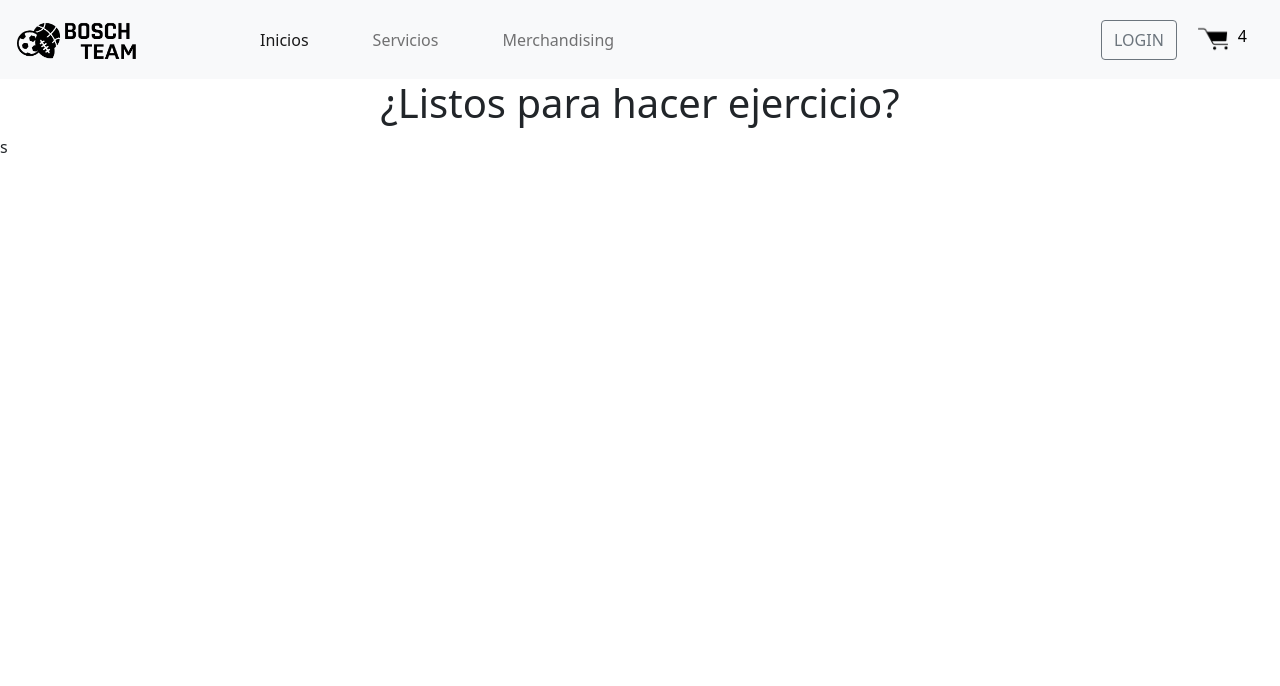
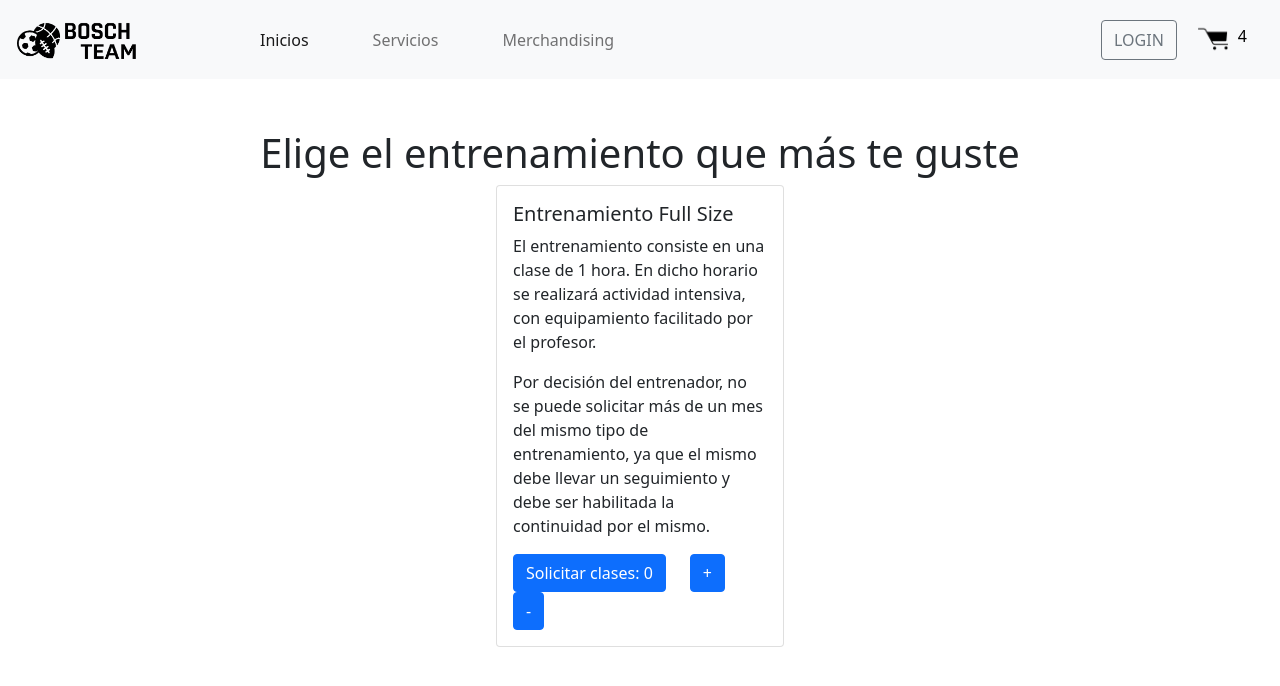
Before and after one commit to JaviMenga/BoschTeam, a React (Create React App) app: page / in a window 1280 px wide. Shown: the top 686 px of the page. Built offline with nearby package versions, Linux system fonts and the light colour scheme.

Commit message:
add ItemCount

```diff
--- a/public/index.html
+++ b/public/index.html
@@ -6,37 +6,13 @@
     <meta name="viewport" content="width=device-width, initial-scale=1" />
     <meta name="theme-color" content="#000000" />
     <meta name="description" content="Web site created using create-react-app" />
-    <!--
-      manifest.json provides metadata used when your web app is installed on a
-      user's mobile device or desktop. See https://developers.google.com/web/fundamentals/web-app-manifest/
-    -->
     <link rel="manifest" href="%PUBLIC_URL%/manifest.json" />
-    <!--
-      Notice the use of %PUBLIC_URL% in the tags above.
-      It will be replaced with the URL of the `public` folder during the build.
-      Only files inside the `public` folder can be referenced from the HTML.
-
-      Unlike "/favicon.ico" or "favicon.ico", "%PUBLIC_URL%/favicon.ico" will
-      work correctly both with client-side routing and a non-root public URL.
-      Learn how to configure a non-root public URL by running `npm run build`.
-    -->
-    <title>React App</title>
+    <title>Bosch Team</title>
 </head>
 
 <body>
     <noscript>You need to enable JavaScript to run this app.</noscript>
     <div id="root"></div>
-    <!--
-      This HTML file is a template.
-      If you open it directly in the browser, you will see an empty page.
-
-      You can add webfonts, meta tags, or analytics to this file.
-      The build step will place the bundled scripts into the <body> tag.
-
-      To begin the development, run `npm start` or `yarn start`.
-      To create a production bundle, use `npm run build` or `yarn build`.
-    -->
-    <!-- Link Bootstrap -->
 </body>
 
 </html>
--- a/src/App.js
+++ b/src/App.js
@@ -1,13 +1,14 @@
 import './App.css';
 import 'bootstrap/dist/css/bootstrap.min.css'
 import 'bootstrap/dist/js/bootstrap.bundle.min'
-import NavBar from './components/NavBar'
-import ItemListContainer from './containers/ItemListContainer'
+import NavBar from './components/NavBar/NavBar.jsx'
+import ItemListContainer from './containers/ItemListContainer.jsx'
 
 function App() {
     return ( <div className = "App">
                 <NavBar/>
-                <ItemListContainer greeting='¿Listos para hacer ejercicio?'/>s
+                <ItemListContainer greeting={"Elige el entrenamiento que más te guste"}>
+                </ItemListContainer>
             </div>
     );
 }
--- /dev/null
+++ b/src/components/ItemCount/ItemCount.jsx
@@ -0,0 +1,54 @@
+import { useState } from "react";
+
+const ItemCount = ({max, initial}) => {
+
+const [count, setCount] = useState(0)
+
+const addItem = () => {
+if(count<max){
+    console.log("entre")
+    setCount(count +1)
+
+   }
+
+}
+
+const removeItem = () => {
+
+    if (count>initial){
+
+        setCount(count -1)
+
+    }
+
+}
+
+const onAdd =() =>{
+    if(count!=initial){
+
+        console.log("se agregó el servicio al carrito")
+
+    }else{
+
+        console.log("el numero ingresado no es válido, por favor agregar al menos 1 servicio ")
+
+    }
+
+}
+
+return(
+
+    <div className="card" style={{width: "18rem"}}>
+        <div className="card-body">
+            <h5 className="card-title">Entrenamiento Full Size</h5>
+            <p className="card-text">El entrenamiento consiste en una clase de 1 hora. En dicho horario se realizará actividad intensiva, con equipamiento facilitado por el profesor.</p>
+            <p className="card-text">Por decisión del entrenador, no se puede solicitar más de un mes del mismo tipo de entrenamiento, ya que el mismo debe llevar un seguimiento y debe ser habilitada la continuidad por el mismo.</p>
+            <a href="/#" className="btn btn-primary me-4" onClick={onAdd}>Solicitar clases: {count}</a>
+            <button className="btn btn-primary me-2" onClick={addItem}>+</button>
+            <button className="btn btn-primary me-2" onClick={removeItem}>-</button>
+        </div>
+    </div>
+
+    )}
+
+export default ItemCount;
--- a/src/components/CartWidget.js
+++ b/src/components/NavBar/CartWidget.jsx
@@ -1,9 +1,10 @@
+import cart from '../../assets/cart.png'
 
 const CartWidget = () => {
     return (
         <div className="d-grid gap-2 d-md-flex justify-content-md-end">
             <button className="btn btn-light me-md-2 mt-2" type="button" style={{display:'flex', flexDirection:'row'}}>
-                <img src={'./images/cart.png'} alt="cart" style={{widht:25,height:30,}}/>
+                <img src={cart} alt="cart" style={{widht:25,height:30,}}/>
                 <p style={{paddingLeft:10}}>4</p>
             </button>
         </div>
--- a/src/components/NavBar.js
+++ b/src/components/NavBar/NavBar.jsx
@@ -1,10 +1,11 @@
-import CartWidget from './CartWidget';
+import brand from '../../assets/Bosch-Logo.png'
+import CartWidget from './CartWidget.jsx';
 
 const NavBar = () => {
     return ( <nav className = "navbar navbar-expand-lg navbar-light bg-light">
                 <div className = "container-fluid">
                     <a className = "navbar-brand" href = "/#">
-                        <img src={'./images/Bosch-Logo.png'} className="brand" alt="brand" />
+                        <img src={brand} className="brand" alt="brand" />
                     </a>
                     <button className = "navbar-toggler" type = "button" data-bs-toggle = "collapse" data-bs-target = "navbarNav" aria-controls = "navbarNav" aria-expanded = "false" aria-label = "Toggle navigation">
                         <span className = "navbar-toggler-icon"> </span>
--- a/src/containers/ItemListContainer.js
+++ /dev/null
@@ -1,7 +0,0 @@
-const ItemListContainer = ({greeting}) => {
-    return (
-        <div style={{display:'flex', justifyContent:'center'}}>
-            <h1>{greeting}</h1>
-        </div>
-    )}
-export default ItemListContainer;
--- /dev/null
+++ b/src/containers/ItemListContainer.jsx
@@ -0,0 +1,15 @@
+import ItemCount from "../components/ItemCount/ItemCount";
+
+const ItemListContainer = ({greeting}) => {
+
+    // const onAdd = () => {
+    //     console.log("Agregado al carrito")
+    // }
+
+    return (
+        <div style={{display:'flex', flexDirection:"column", alignItems:"center", marginTop:50}}>
+            <h1>{greeting}</h1>
+            <ItemCount max="4" initial="0"/>
+        </div>
+    )}
+export default ItemListContainer;
```
Also changed, not shown: src/assets/Bosch-Logo.png (renamed from public/images/Bosch-Logo.png), src/assets/cart.png (renamed from public/images/cart.png).
